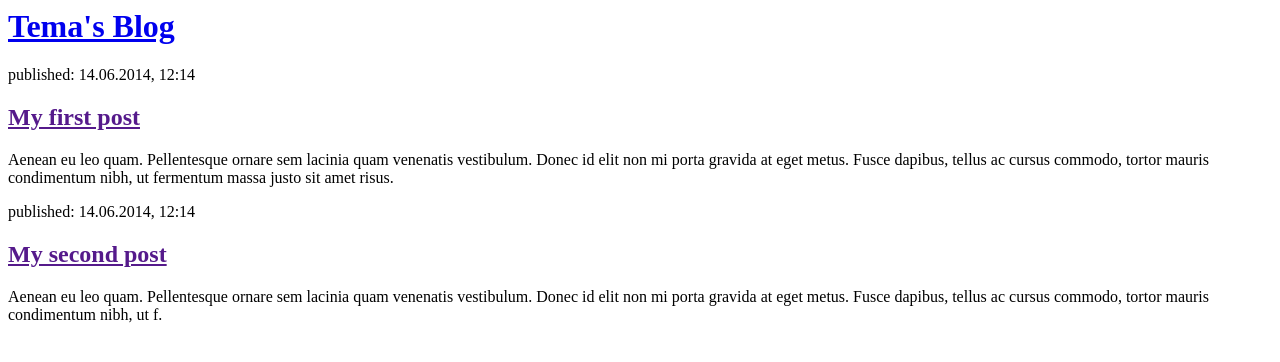
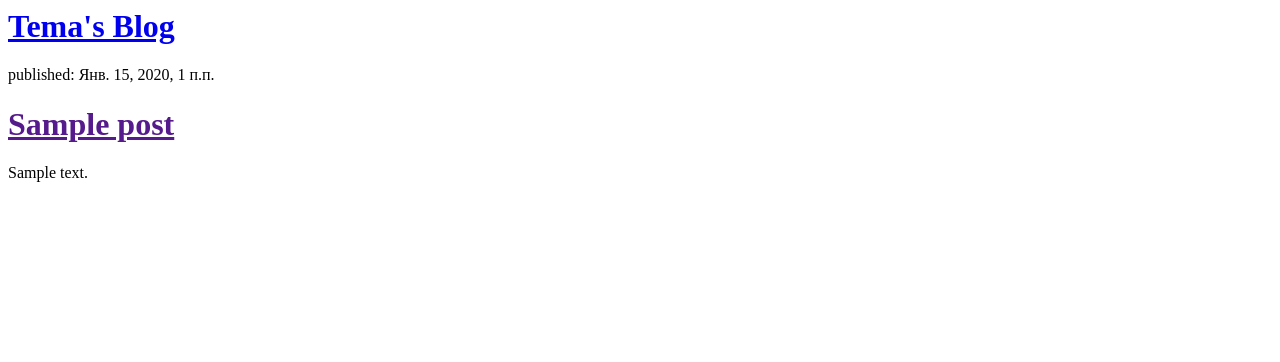
Before and after one commit to kakawkaization/blog, a Django app: template blog_app/templates/blog_app/post_list.html in a window 1280 px wide. Shown: the top 362 px of the page. Run offline with Django 3.2, Linux system fonts and the light colour scheme; the template is opened without the code that fills it: values that come from a table or form of the project are taken from there, others are empty; tables that the repository leaves empty hold one stand-in row (values such as "Sample post").

Commit message:
modify template to display from database

```diff
--- a/blog_app/templates/blog_app/post_list.html
+++ b/blog_app/templates/blog_app/post_list.html
@@ -9,16 +9,13 @@
 
         <div>
 
-        <div>
-            <p>published: 14.06.2014, 12:14</p>
-            <h2><a href="">My first post</a></h2>
-            <p>Aenean eu leo quam. Pellentesque ornare sem lacinia quam venenatis vestibulum. Donec id elit non mi porta gravida at eget metus. Fusce dapibus, tellus ac cursus commodo, tortor mauris condimentum nibh, ut fermentum massa justo sit amet risus.</p>
-        </div>
+        {% for post in posts %}
+            <div>
+                <p>published: {{ post.published_date }}</p>
+                <h1><a href="">{{ post.title }}</a></h1>
+                <p>{{ post.text|linebreaksbr }}</p>
+            </div>
+        {% endfor %}
 
-        <div>
-            <p>published: 14.06.2014, 12:14</p>
-            <h2><a href="">My second post</a></h2>
-            <p>Aenean eu leo quam. Pellentesque ornare sem lacinia quam venenatis vestibulum. Donec id elit non mi porta gravida at eget metus. Fusce dapibus, tellus ac cursus commodo, tortor mauris condimentum nibh, ut f.</p>
-        </div>
     </body>
 </html>
```
